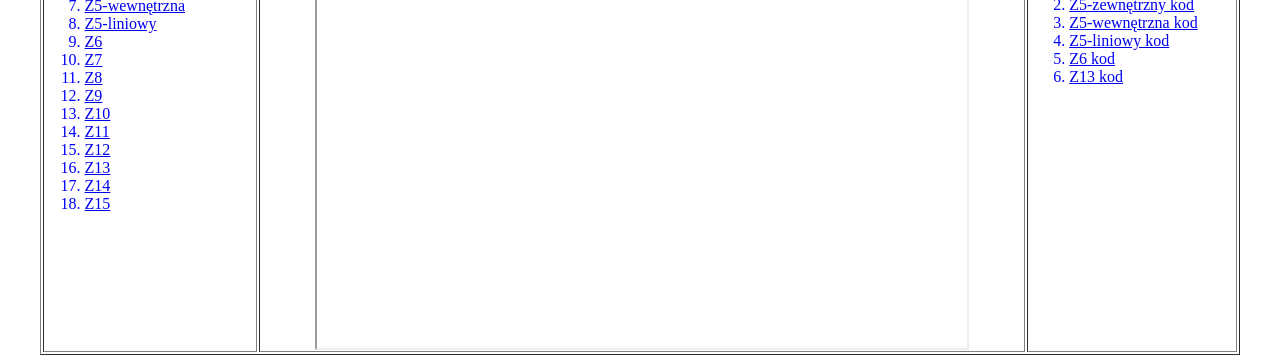
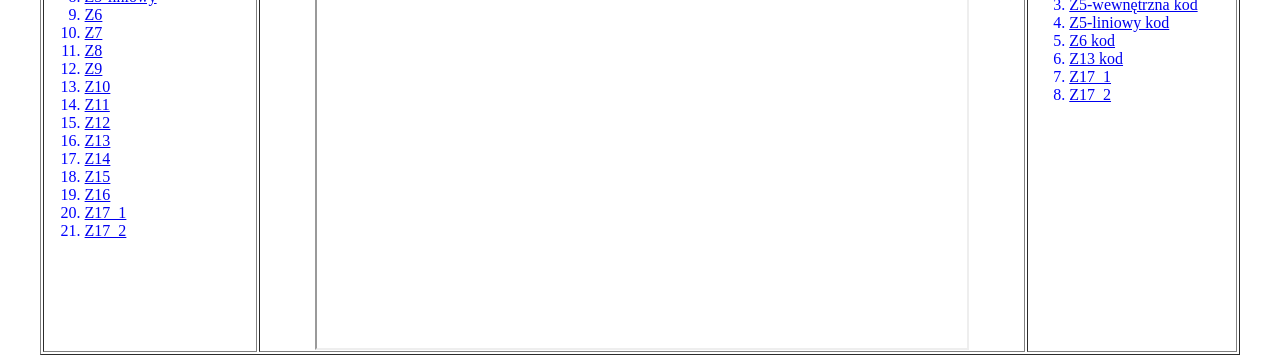
Before and after one commit to qW3stixxx/csss, a plain HTML site: page index.html in a window 1280 px wide. Shown: the part 317-674 px from the top of the page. Drawn offline with Linux system fonts and the light colour scheme.

Commit message:
index.html

```diff
--- a/index.html
+++ b/index.html
@@ -34,6 +34,9 @@ color: blue;
 		<li><a href="zadanie13_aran.html" target="strony">Z13</a></li>
 		<li><a href="zadanie14_aran.html" target="strony">Z14</a></li>
 	  	<li><a href="zadanie15_aran.html" target="strony">Z15</a></li>
+	        <li><a href="zadanie16_aran.html" target="strony">Z16</a></li>
+	        <li><a href="zadanie17_aran_1.html" target="strony">Z17_1</a></li>
+	        <li><a href="zadanie17_aran_2.html" target="strony">Z17_2</a></li>
 	</ol>
  <!--<a href="http://www.kuratorium.gda.pl" target="strony">Kuratorium</a>
  <br>
@@ -50,6 +53,8 @@ color: blue;
 	<li><a href="aran_z5_4_kod.html" target="strony">Z5-liniowy kod</a></li>
 	<li><a href="zadanie6_aran_kod.html" target="strony">Z6 kod</a></li>
 	<li><a href="zadanie13_aran_kod.html" target="strony">Z13 kod</a></li>
+	<li><a href="zadanie17_aran_1_kod.html" target="strony">Z17_1</a></li>
+        <li><a href="zadanie17_aran_2_kod.html" target="strony">Z17_2</a></li>
 </ol>
  <!--<td width=18% align=center><a href="start.html" target="strony">Start</a>-->
  </td>
```
